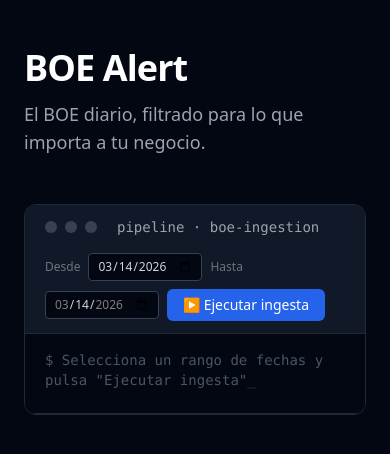
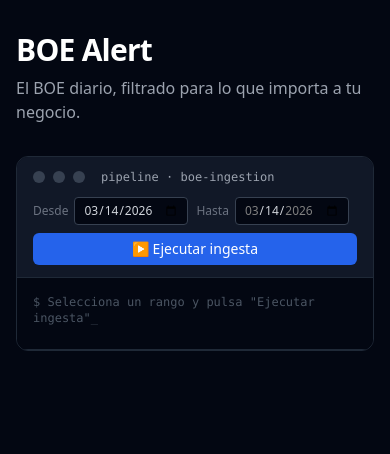
Before and after one commit to LuisRu/boe-alert, a Next.js app: page / in a window 390 px wide. Shown: the top 454 px of the page. Built offline with nearby package versions, Linux system fonts and the light colour scheme.

Commit message:
feat(ui): diseño responsive para móvil — panel como overlay, toolbar apilable, filtros con scroll

```diff
--- a/src/app/page.tsx
+++ b/src/app/page.tsx
@@ -19,11 +19,11 @@ const CATEGORIA_STYLES: Record<string, string> = {
 }
 
 const SECCION_COLORS: Record<string, string> = {
-  'I. Disposiciones generales': 'text-blue-400 border-blue-800',
-  'II. Autoridades y personal': 'text-purple-400 border-purple-800',
-  'III. Otras disposiciones': 'text-teal-400 border-teal-800',
+  'I. Disposiciones generales':   'text-blue-400 border-blue-800',
+  'II. Autoridades y personal':   'text-purple-400 border-purple-800',
+  'III. Otras disposiciones':     'text-teal-400 border-teal-800',
   'IV. Administración de Justicia': 'text-red-400 border-red-800',
-  'V. Anuncios': 'text-amber-400 border-amber-800',
+  'V. Anuncios':                  'text-amber-400 border-amber-800',
 }
 
 function seccionColor(seccion: string): string {
@@ -150,33 +150,40 @@ export default function LandingPage() {
 
   return (
     <main className="min-h-screen bg-gray-950 text-gray-100">
-      <div className="max-w-5xl mx-auto px-6 py-12">
+      <div className="max-w-5xl mx-auto px-4 py-8 md:px-6 md:py-12">
+
         {/* Header */}
-        <div className="mb-12">
-          <h1 className="text-4xl font-bold tracking-tight text-white">BOE Alert</h1>
-          <p className="mt-3 text-gray-400 text-lg">
+        <div className="mb-8 md:mb-12">
+          <h1 className="text-3xl md:text-4xl font-bold tracking-tight text-white">BOE Alert</h1>
+          <p className="mt-2 text-gray-400 text-base md:text-lg">
             El BOE diario, filtrado para lo que importa a tu negocio.
           </p>
         </div>
 
-        {/* Layout: lista + panel lateral */}
-        <div className="flex gap-6 items-start">
+        {/* Layout: lista + panel lateral en desktop, stacked en móvil */}
+        <div className="md:flex md:gap-6 md:items-start">
 
-          {/* Columna principal */}
-          <div className={`min-w-0 transition-all duration-300 ${panelOpen ? 'w-[45%] shrink-0' : 'w-full'}`}>
+          {/* Columna principal — se oculta en móvil cuando el panel está abierto */}
+          <div className={`
+            min-w-0 md:transition-all md:duration-300
+            ${panelOpen ? 'hidden md:block md:w-[45%] md:shrink-0' : 'w-full'}
+          `}>
             <div className="rounded-xl border border-gray-800 overflow-hidden">
+
               {/* Toolbar */}
-              <div className="flex items-center justify-between gap-4 px-5 py-3 bg-gray-900 border-b border-gray-800 flex-wrap">
+              <div className="px-4 py-3 bg-gray-900 border-b border-gray-800 space-y-3 sm:space-y-0 sm:flex sm:items-center sm:justify-between sm:gap-4">
+                {/* Dots + título */}
                 <div className="flex items-center gap-2">
                   <div className="w-3 h-3 rounded-full bg-gray-700" />
                   <div className="w-3 h-3 rounded-full bg-gray-700" />
                   <div className="w-3 h-3 rounded-full bg-gray-700" />
-                  <span className="ml-3 text-gray-400 text-sm font-mono">pipeline · boe-ingestion</span>
+                  <span className="ml-2 text-gray-400 text-xs font-mono">pipeline · boe-ingestion</span>
                 </div>
 
                 {/* Selector de fechas + botón */}
-                <div className="flex items-center gap-2 flex-wrap">
-                  <label className="text-xs text-gray-500">Desde</label>
+                <div className="flex flex-wrap items-center gap-2">
+                  <div className="flex items-center gap-1.5">
+                    <label className="text-xs text-gray-500 shrink-0">Desde</label>
                     <input
                       type="date"
                       value={dateFrom}
@@ -186,9 +193,11 @@ export default function LandingPage() {
                         if (e.target.value > dateTo) setDateTo(e.target.value)
                       }}
                       disabled={status === 'loading'}
-                    className="text-xs text-gray-300 bg-gray-950 border border-gray-700 rounded px-2 py-1 disabled:opacity-40"
+                      className="text-xs text-gray-300 bg-gray-950 border border-gray-700 rounded px-2 py-1 disabled:opacity-40 w-full sm:w-auto"
                     />
-                  <label className="text-xs text-gray-500">Hasta</label>
+                  </div>
+                  <div className="flex items-center gap-1.5">
+                    <label className="text-xs text-gray-500 shrink-0">Hasta</label>
                     <input
                       type="date"
                       value={dateTo}
@@ -196,12 +205,13 @@ export default function LandingPage() {
                       max={today}
                       onChange={e => setDateTo(e.target.value)}
                       disabled={status === 'loading'}
-                    className="text-xs text-gray-300 bg-gray-950 border border-gray-700 rounded px-2 py-1 disabled:opacity-40"
+                      className="text-xs text-gray-300 bg-gray-950 border border-gray-700 rounded px-2 py-1 disabled:opacity-40 w-full sm:w-auto"
                     />
+                  </div>
                   <button
                     onClick={runPipeline}
                     disabled={status === 'loading'}
-                    className="flex items-center gap-2 px-4 py-1.5 bg-blue-600 hover:bg-blue-500 disabled:opacity-40 disabled:cursor-not-allowed text-white text-sm font-medium rounded-md transition-colors"
+                    className="flex items-center justify-center gap-2 px-4 py-1.5 bg-blue-600 hover:bg-blue-500 disabled:opacity-40 disabled:cursor-not-allowed text-white text-sm font-medium rounded-md transition-colors w-full sm:w-auto"
                   >
                     {status === 'loading' ? (
                       <>
@@ -216,10 +226,10 @@ export default function LandingPage() {
               </div>
 
               {/* Log */}
-              <div className="bg-gray-950 px-5 py-4 font-mono text-sm min-h-[80px] border-b border-gray-800">
+              <div className="bg-gray-950 px-4 py-4 font-mono text-xs md:text-sm min-h-[72px] border-b border-gray-800">
                 {status === 'idle' ? (
                   <p className="text-gray-600">
-                    $ Selecciona un rango de fechas y pulsa &quot;Ejecutar ingesta&quot;
+                    $ Selecciona un rango y pulsa &quot;Ejecutar ingesta&quot;
                     <span className="animate-pulse">_</span>
                   </p>
                 ) : (
@@ -245,34 +255,34 @@ export default function LandingPage() {
                 )}
               </div>
 
-              {/* Filtros de categoría */}
+              {/* Filtros de categoría — scroll horizontal en móvil */}
               {status === 'done' && items.length > 0 && (
-                <div className="px-5 py-3 bg-gray-900 border-b border-gray-800 flex flex-wrap gap-2 items-center">
-                  {([ 'TODAS', 'AYUDA', 'LICITACION', 'NORMATIVA', 'EMPLEO'] as const).map(cat => {
+                <div className="px-4 py-3 bg-gray-900 border-b border-gray-800 flex items-center gap-2 overflow-x-auto">
+                  {(['TODAS', 'AYUDA', 'LICITACION', 'NORMATIVA', 'EMPLEO'] as const).map(cat => {
                     const count = cat === 'TODAS' ? items.length : (stats?.porCategoria[cat] ?? 0)
                     const labels: Record<string, string> = {
-                      TODAS: 'Todas', AYUDA: 'Ayudas', LICITACION: 'Licitaciones', NORMATIVA: 'Normativa', EMPLEO: 'Empleo público',
+                      TODAS: 'Todas', AYUDA: 'Ayudas', LICITACION: 'Licitaciones', NORMATIVA: 'Normativa', EMPLEO: 'Empleo',
                     }
                     const colors: Record<string, string> = {
-                      TODAS:      filtroCategoria === 'TODAS'      ? 'bg-gray-700 text-white border-gray-500'       : 'text-gray-400 border-gray-700 hover:border-gray-500',
-                      AYUDA:      filtroCategoria === 'AYUDA'      ? 'bg-green-900/60 text-green-300 border-green-700' : 'text-green-600 border-green-900 hover:border-green-700',
+                      TODAS:      filtroCategoria === 'TODAS'      ? 'bg-gray-700 text-white border-gray-500'          : 'text-gray-400 border-gray-700 hover:border-gray-500',
+                      AYUDA:      filtroCategoria === 'AYUDA'      ? 'bg-green-900/60 text-green-300 border-green-700'  : 'text-green-600 border-green-900 hover:border-green-700',
                       LICITACION: filtroCategoria === 'LICITACION' ? 'bg-amber-900/60 text-amber-300 border-amber-700'  : 'text-amber-600 border-amber-900 hover:border-amber-700',
-                      NORMATIVA:  filtroCategoria === 'NORMATIVA'  ? 'bg-blue-900/60 text-blue-300 border-blue-700'    : 'text-blue-600 border-blue-900 hover:border-blue-700',
-                      EMPLEO:     filtroCategoria === 'EMPLEO'     ? 'bg-purple-900/60 text-purple-300 border-purple-700' : 'text-purple-600 border-purple-900 hover:border-purple-700',
+                      NORMATIVA:  filtroCategoria === 'NORMATIVA'  ? 'bg-blue-900/60 text-blue-300 border-blue-700'     : 'text-blue-600 border-blue-900 hover:border-blue-700',
+                      EMPLEO:     filtroCategoria === 'EMPLEO'     ? 'bg-purple-900/60 text-purple-300 border-purple-700': 'text-purple-600 border-purple-900 hover:border-purple-700',
                     }
                     return (
                       <button
                         key={cat}
                         onClick={() => { setFiltroCategoria(cat); closeDetail() }}
-                        className={`text-xs border rounded px-3 py-1 transition-colors ${colors[cat]}`}
+                        className={`text-xs border rounded px-3 py-1 transition-colors shrink-0 ${colors[cat]}`}
                       >
                         {labels[cat]} <span className="opacity-60">({count})</span>
                       </button>
                     )
                   })}
                   {stats && (
-                    <span className="text-xs text-gray-600 ml-auto">
-                      {stats.relevantes}/{stats.totalBruto} relevantes
+                    <span className="text-xs text-gray-600 ml-auto shrink-0 pl-2">
+                      {stats.relevantes}/{stats.totalBruto}
                     </span>
                   )}
                 </div>
@@ -280,18 +290,18 @@ export default function LandingPage() {
 
               {/* Resultados */}
               {status === 'done' && itemsVisibles.length > 0 && (
-                <div className="divide-y divide-gray-800 max-h-[640px] overflow-y-auto">
-                  {/* Resumen por sección */}
-                  <div className="px-5 py-3 bg-gray-900/60 flex flex-wrap gap-x-5 gap-y-1 items-center">
-                    <span className="text-xs text-gray-500 mr-2">
+                <div className="divide-y divide-gray-800 max-h-[60vh] md:max-h-[640px] overflow-y-auto">
+                  {/* Resumen de secciones — scroll horizontal en móvil */}
+                  <div className="px-4 py-3 bg-gray-900/60 flex gap-x-3 gap-y-1 items-center overflow-x-auto">
+                    <span className="text-xs text-gray-500 shrink-0">
                       {rangoDesde === rangoHasta ? rangoDesde : `${rangoDesde} – ${rangoHasta}`}
                     </span>
                     {Array.from(grouped.entries()).map(([sec, docs]) => (
                       <span
                         key={sec}
-                        className={`text-xs font-mono border rounded px-2 py-0.5 ${seccionColor(sec)}`}
+                        className={`text-xs font-mono border rounded px-2 py-0.5 shrink-0 ${seccionColor(sec)}`}
                       >
-                        {sec} ({docs.length})
+                        {sec.split('. ')[0]} ({docs.length})
                       </span>
                     ))}
                   </div>
@@ -299,40 +309,43 @@ export default function LandingPage() {
                   {/* Documentos agrupados */}
                   {Array.from(grouped.entries()).map(([sec, docs]) => (
                     <div key={sec}>
-                      <div className={`px-5 py-2 text-xs font-semibold uppercase tracking-wider ${seccionColor(sec).split(' ')[0]} bg-gray-900/40`}>
+                      <div className={`px-4 py-2 text-xs font-semibold uppercase tracking-wider ${seccionColor(sec).split(' ')[0]} bg-gray-900/40`}>
                         {sec}
                       </div>
                       {docs.map((item) => (
                         <button
                           key={item.id}
                           onClick={() => openDetail(item.id)}
-                          className={`w-full text-left px-5 py-3 transition-colors group border-l-2 ${
+                          className={`w-full text-left px-4 py-3 transition-colors group border-l-2 ${
                             selectedId === item.id
                               ? 'bg-blue-950/40 border-blue-500'
                               : 'hover:bg-gray-900/40 border-transparent'
                           }`}
                         >
-                          <div className="flex items-start justify-between gap-4">
-                            <div className="min-w-0">
-                              <span className="text-xs font-mono text-blue-400">{item.id}</span>
-                              <span className="mx-2 text-gray-700">·</span>
-                              <span className={`text-xs font-medium px-1.5 py-0.5 rounded ${CATEGORIA_STYLES[item.categoria]}`}>
+                          <div className="flex items-start justify-between gap-3">
+                            <div className="min-w-0 flex-1">
+                              {/* Metadata row */}
+                              <div className="flex flex-wrap items-center gap-x-1.5 gap-y-1">
+                                <span className="text-xs font-mono text-blue-400 truncate max-w-[140px] sm:max-w-none">{item.id}</span>
+                                <span className="text-gray-700">·</span>
+                                <span className={`text-xs font-medium px-1.5 py-0.5 rounded shrink-0 ${CATEGORIA_STYLES[item.categoria]}`}>
                                   {CATEGORIA_LABELS[item.categoria]}
                                 </span>
-                              <span className="mx-2 text-gray-700">·</span>
-                              <span className="text-xs text-gray-500">{item.departamento}</span>
-                              {item.epigrafe && (
+                                {item.departamento && (
                                   <>
-                                  <span className="mx-2 text-gray-700">·</span>
-                                  <span className="text-xs text-gray-600 italic">{item.epigrafe}</span>
+                                    <span className="text-gray-700 hidden sm:inline">·</span>
+                                    <span className="text-xs text-gray-500 hidden sm:inline truncate">{item.departamento}</span>
                                   </>
                                 )}
-                              <p className={`mt-1 text-sm leading-snug ${panelOpen ? 'line-clamp-3' : 'line-clamp-2'} ${selectedId === item.id ? 'text-white' : 'text-gray-200'}`}>
+                              </div>
+                              {/* Título */}
+                              <p className={`mt-1 text-sm leading-snug line-clamp-2 ${selectedId === item.id ? 'text-white' : 'text-gray-200'}`}>
                                 {item.titulo}
                               </p>
                             </div>
+                            {/* Fecha + indicador */}
                             <div className="shrink-0 text-right">
-                              <span className="text-xs text-gray-700">{item.fecha}</span>
+                              <span className="text-xs text-gray-700 whitespace-nowrap">{item.fecha}</span>
                               <br />
                               <span className={`text-xs transition-colors whitespace-nowrap ${selectedId === item.id ? 'text-blue-400' : 'text-gray-700 group-hover:text-gray-400'}`}>
                                 {selectedId === item.id ? '← ver' : 'ver →'}
@@ -365,21 +378,41 @@ export default function LandingPage() {
             )}
           </div>
 
-          {/* Panel de detalle */}
+          {/* Panel de detalle:
+              - Móvil: overlay a pantalla completa (fixed inset-0)
+              - Desktop (md+): columna lateral sticky */}
           {panelOpen && (
-            <div className="flex-1 min-w-0 rounded-xl border border-gray-800 overflow-hidden sticky top-6">
-              <div className="flex items-center justify-between px-5 py-3 bg-gray-900 border-b border-gray-800">
-                <span className="text-xs font-mono text-gray-400">{selectedId}</span>
+            <div className="
+              fixed inset-0 z-50 bg-gray-950 overflow-hidden flex flex-col
+              md:inset-auto md:z-auto md:flex-1 md:min-w-0
+              md:rounded-xl md:border md:border-gray-800 md:flex md:flex-col
+              md:sticky md:top-6
+            ">
+              {/* Cabecera del panel */}
+              <div className="flex items-center justify-between px-4 py-3 bg-gray-900 border-b border-gray-800 shrink-0">
+                {/* Móvil: botón volver */}
                 <button
                   onClick={closeDetail}
-                  className="text-gray-600 hover:text-gray-300 text-lg leading-none transition-colors"
+                  className="md:hidden flex items-center gap-1.5 text-sm text-gray-400 hover:text-white transition-colors"
+                >
+                  ← Volver
+                </button>
+                {/* Desktop: ID del doc */}
+                <span className="hidden md:inline text-xs font-mono text-gray-400 truncate">{selectedId}</span>
+                {/* Desktop: botón cerrar */}
+                <button
+                  onClick={closeDetail}
+                  className="hidden md:block text-gray-600 hover:text-gray-300 text-lg leading-none transition-colors"
                   aria-label="Cerrar"
                 >
                   ✕
                 </button>
+                {/* Móvil: ID del doc (derecha) */}
+                <span className="md:hidden text-xs font-mono text-gray-600 truncate max-w-[160px]">{selectedId}</span>
               </div>
 
-              <div className="max-h-[720px] overflow-y-auto">
+              {/* Contenido del panel */}
+              <div className="flex-1 overflow-y-auto">
                 {detailStatus === 'loading' && (
                   <div className="flex items-center justify-center gap-3 py-16 text-gray-500 text-sm">
                     <span className="inline-block w-4 h-4 border-2 border-gray-600 border-t-blue-400 rounded-full animate-spin" />
@@ -450,7 +483,7 @@ export default function LandingPage() {
                       {detail.paragrafos.length === 0 ? (
                         <p className="text-sm text-gray-500">No se pudo extraer el texto de este documento.</p>
                       ) : (
-                        <div className="space-y-3">
+                        <div className="space-y-3 pb-6">
                           {detail.paragrafos.map((para, i) => (
                             <p key={i} className="text-sm text-gray-300 leading-relaxed">{para}</p>
                           ))}
```
Lines whose indentation alone changed are shown as unchanged.
